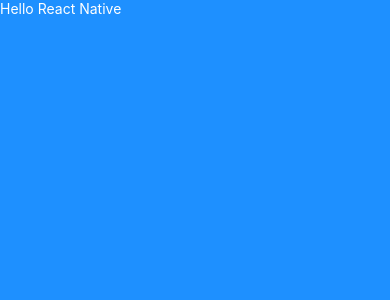
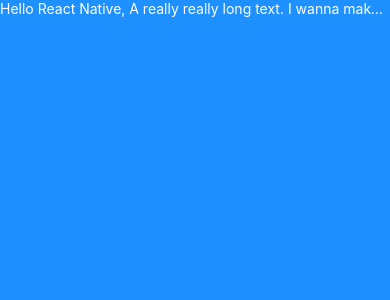
Before and after one commit to adityasid/DoneWithIt, a React Native app: screen / in a window 390 px wide. Shown: the top 300 px of the page. Built offline with nearby package versions, Linux system fonts and the light colour scheme.

Commit message:
learn about numberOfLines props in Text Element

```diff
--- a/App.js
+++ b/App.js
@@ -5,7 +5,12 @@ import { StyleSheet, Text, View, SafeAreaView } from 'react-native';
 export default function App() {
   return (
     <SafeAreaView style={styles.container}>
-      <Text style={styles.fontColor}>Hello React Native</Text>
+      <Text
+        style={styles.fontColor}
+        numberOfLines={1}
+      >
+        Hello React Native, A really really long text. I wanna make this even longer and see what happens!
+        </Text>
       <StatusBar style="auto" />
     </SafeAreaView>
   );
```
